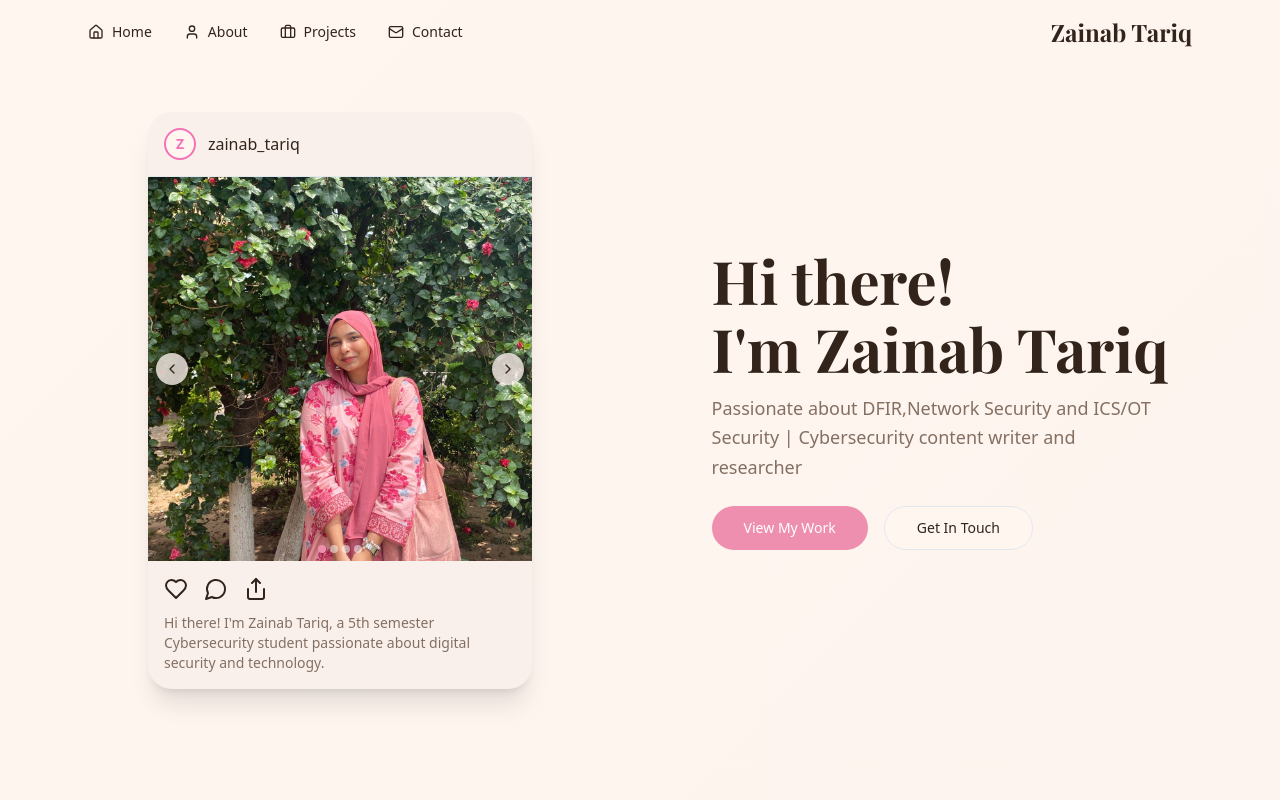
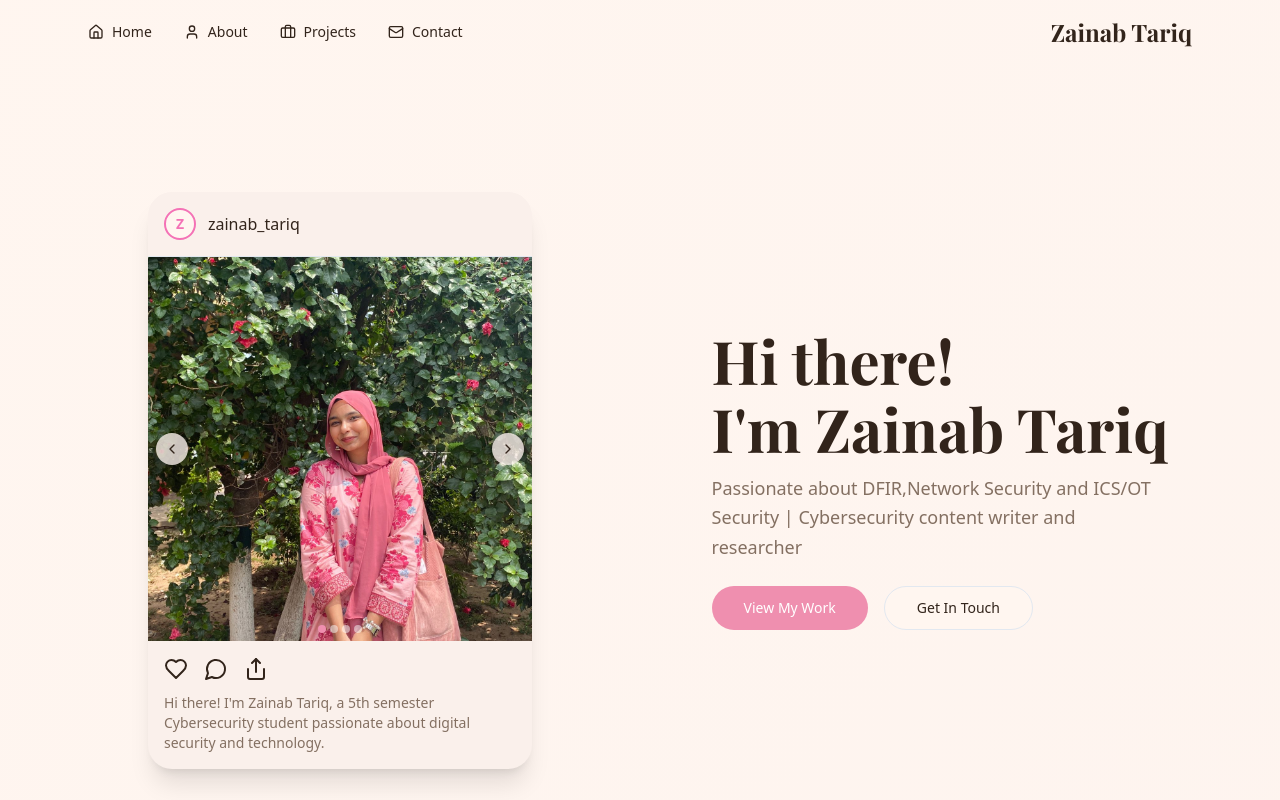
Before and after one commit to zeezaynab/MyPortfolio, a React (Vite) app: page / in a window 1280 px wide. Shown: the top 800 px of the page. Built offline with nearby package versions, Linux system fonts and the light colour scheme.

Commit message:
Fix layout alignment
Fixes vertical alignment issues in the two-column layout to ensure the right-side content remains centered and stable regardless of the left-side content's height. Ensures consistent alignment across all screen sizes.

```diff
--- a/src/components/HeroSection.tsx
+++ b/src/components/HeroSection.tsx
@@ -34,11 +34,11 @@ const HeroSection = () => {
   };
 
   return (
-    <section id="home" className="min-h-screen flex items-center justify-center px-6 py-20">
-      <div className="max-w-6xl w-full flex flex-col md:flex-row gap-12 items-center md:items-stretch">
+    <section id="home" className="min-h-screen px-6 py-20">
+      <div className="max-w-6xl w-full mx-auto h-full flex flex-col md:flex-row gap-12">
 
         {/* Instagram-style Post */}
-        <div className="flex justify-center md:flex-1">
+        <div className="flex justify-center items-start md:flex-1 md:min-h-screen md:items-center">
           <div className="bg-card rounded-3xl shadow-xl overflow-hidden max-w-sm w-full animate-fadeIn">
             {/* Post Header */}
             <div className="flex items-center gap-3 p-4 border-b border-border">
@@ -103,7 +103,7 @@ const HeroSection = () => {
         </div>
 
         {/* Hero Content */}
-        <div className="md:flex-1 md:flex md:items-center md:justify-center">
+        <div className="flex items-center justify-center md:flex-1 md:min-h-screen">
           <div className="space-y-6 animate-fadeIn">
             <div className="space-y-4">
               <div className="text-4xl md:text-6xl font-bold text-foreground font-playfair">
```
